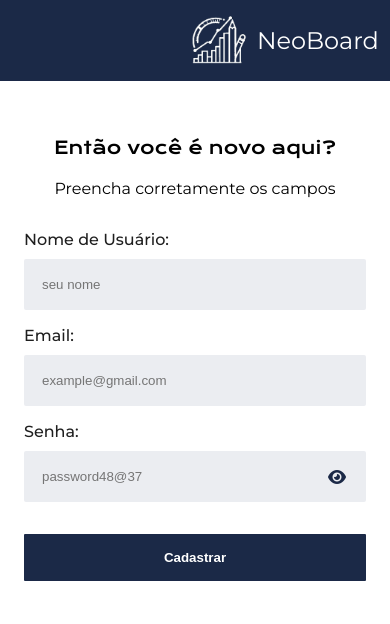
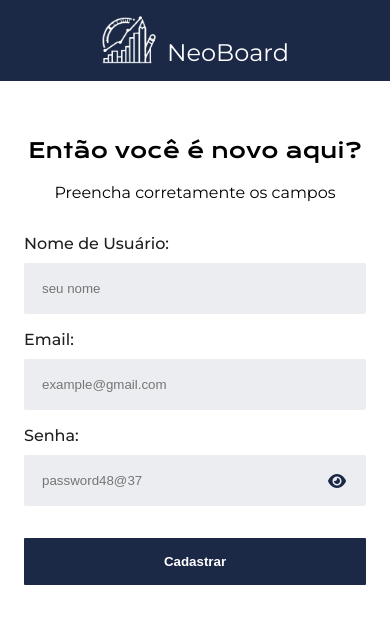
Before and after one commit to LiedsonLB/Neoboard, a React (Create React App) app: page /cadaster in a window 390 px wide. Shown: the top 624 px of the page. Built offline with nearby package versions, Linux system fonts and the light colour scheme; no server answers.

Commit message:
Co-authored-by: Kaio <KaioSimeao@users.noreply.github.com>

```diff
--- a/src/pages/cadasterpage/CadasterPage.css
+++ b/src/pages/cadasterpage/CadasterPage.css
@@ -1,10 +1,11 @@
 .background-color-sign {
-    position: absolute;
+    position: fixed;
     background-color: var(--primary-color);
     top: 0;
     right: 0;
     width: 45%;
-    height: 100%;
+    min-height: 100vh;
+    max-height: 720px;
     clip-path: polygon(0% 0%, 100% 0%, 100% 100%, 50% 100%);
     z-index: -1;
 }
@@ -13,7 +14,7 @@
     position: relative;
     display: flex;
     width: 100%;
-    height: 100vh;
+    min-height: 100vh;
 }
 
 .title-sign {
@@ -40,6 +41,7 @@
     width: 55%;
     gap: 1.5rem;
     margin-block: 5em;
+    height: auto;
 }
 
 #singup-header {
@@ -126,13 +128,22 @@ label {
 }
 
 .right-sign {
-    position: relative;
     width: 45%;
     display: flex;
     align-items: center;
-    justify-content: space-around;
+    justify-content: center;
     flex-direction: column;
-    height: 100%;
+    height: auto;
+
+}
+
+.container-logo-sign {
+    display: flex;
+    align-items: center;
+    justify-content: end;
+    gap: 10px;
+    width: 100%;
+    padding: 2em;
 }
 
 .logo-sign {
@@ -143,16 +154,9 @@ label {
     color: var(--white-color);
     font-size: 2rem;
     font-style: var(--font-Krona);
+    margin-top: 1em;
 }
 
-.container-logo-sign {
-    display: flex;
-    align-items: center;
-    justify-content: end;
-    gap: 10px;
-    width: 100%;
-    padding-inline: 2em;
-}
 
 #container-img-cadaster {
     display: flex;
@@ -173,7 +177,7 @@ label {
 @media screen and (max-width: 752px) {
     .container-sign {
         flex-direction: column-reverse;
-        height: 100%;
+        min-height: auto;
     }
 
     .background-color-sign {
@@ -189,8 +193,13 @@ label {
         transition: .5s;
     }
 
+    #container-img-cadaster {
+        max-width: 50%;
+        display: none;
+    }
+
     .container-logo-sign {
-        width: 100%;
+        justify-content: center;
         font-size: 0.7rem;
         text-align: center;
         padding: 1em;
@@ -198,11 +207,6 @@ label {
 
     .container-logo-sign p {
         font-size: 1.5rem;
-    }
-
-    #container-img-cadaster {
-        max-width: 50%;
-        display: none;
     }
 
     .right-image {
@@ -227,7 +231,7 @@ label {
     }
 
     #singup-header h2 {
-        font-size: 1.1em;
+        font-size: 1.3em;
     }
 
     #singup-header p {
@@ -248,6 +252,7 @@ label {
 @media screen and (min-width:753px) and (max-width:1000px) {
     .right-sign {
         transition: .5s;
+        display: block;
     }
 
     .container-logo-sign {
@@ -258,9 +263,15 @@ label {
         transition: .5s;
     }
 
+    #container-img-cadaster {
+        display: flex;
+        width: 20em;
+        height: 70%;
+    }
+
     .right-image {
         width: 100%;
-        height: 80%;
+        height: 100%;
         align-items: center;
         justify-content: center;
         margin-top: 3em;
--- a/src/pages/loginpage/Loginpage.css
+++ b/src/pages/loginpage/Loginpage.css
@@ -1,28 +1,27 @@
 .background-color {
-  position: absolute;
+  position: fixed;
   top: 0;
   left: 0;
   width: 45%;
-  height: 100%;
+  height: 100vh; /* Alterado de 100% para 100vh */
   background-color: var(--primary-color);
   clip-path: polygon(0% 0%, 100% 0%, 50% 100%, 0% 100%);
   z-index: -1;
 }
 
 .container {
-  position: relative;
   display: flex;
   width: 100%;
-  height: 100vh;
+  min-height: 100vh;
 }
 
 .left {
-  position: relative;
-  width: 50%;
+  width: 45%;
   display: flex;
   align-items: center;
   justify-content: center;
   flex-direction: column;
+  height: auto;
 }
 
 .logo {
@@ -88,7 +87,7 @@
   gap: 1.5rem;
   position: relative;
   margin: auto;
-
+  height: auto;
 }
 
 #login-header {
@@ -252,7 +251,7 @@ label {
   }
 
   .container-logo {
-    width: 100%;
+    justify-content: center;
     font-size: 0.7rem;
     text-align: center;
     padding: 1em;
@@ -328,8 +327,8 @@ label {
   }
 
   #container-img {
-    width: 90%;
-    margin-bottom:5rem;
+    width: 100%;
+    margin-top:4rem;
   }
 
   .left-image {
```
